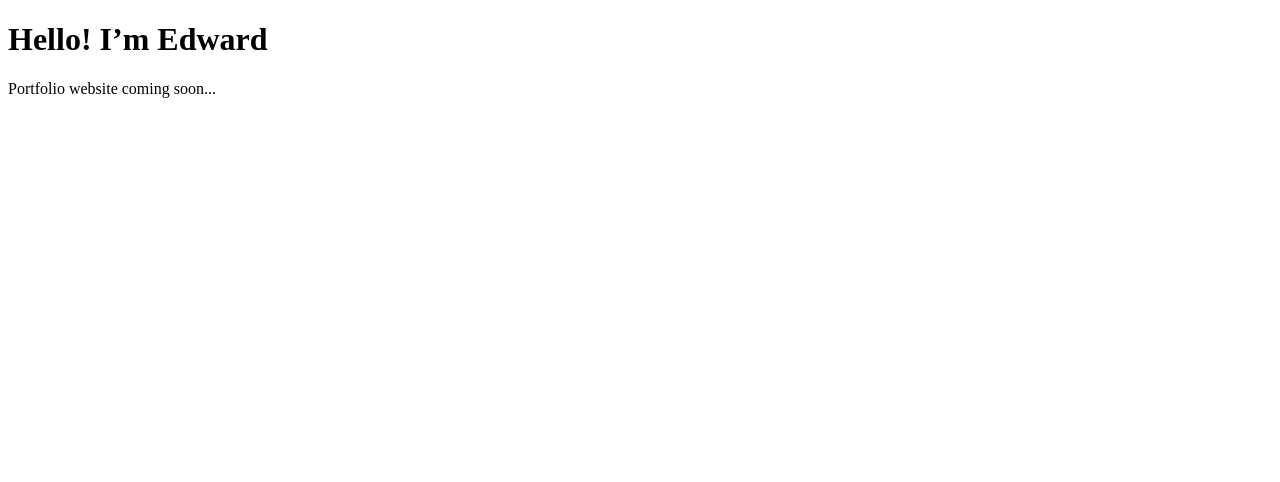
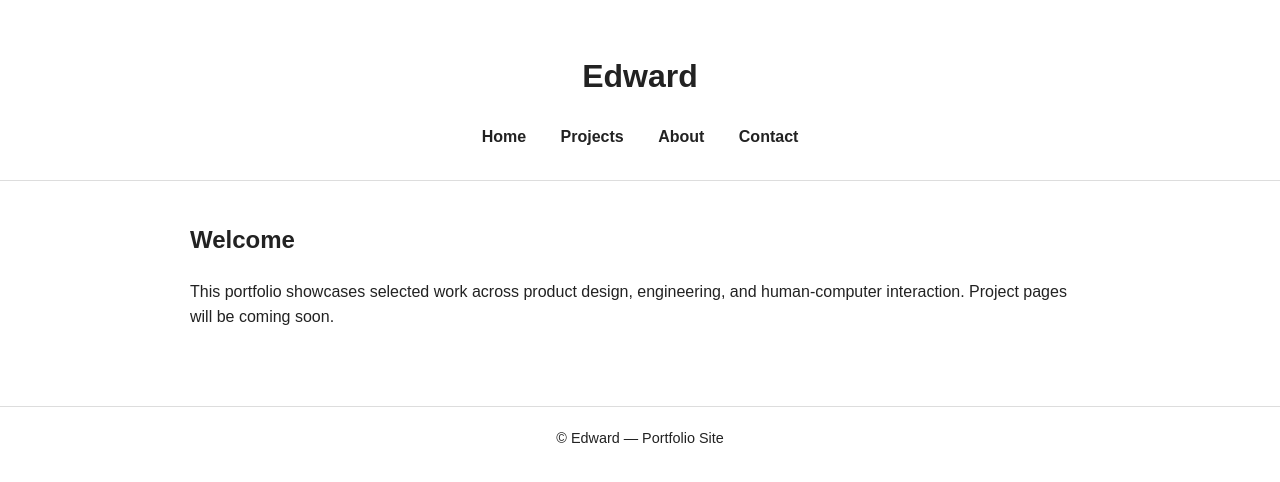
Before and after one commit to ETT3/ETT3.github.io, a plain HTML site: page index.html in a window 1280 px wide. Drawn offline with Linux system fonts and the light colour scheme.

Commit message:
Update index.html

```diff
--- a/index.html
+++ b/index.html
@@ -1,12 +1,62 @@
 <!DOCTYPE html>
 <html lang="en">
 <head>
-    <meta charset="UTF-8">
-    <meta name="viewport" content="width=device-width, initial-scale=1.0">
-    <title>Your Name – Portfolio</title>
+    <meta charset="UTF-8" />
+    <meta name="viewport" content="width=device-width, initial-scale=1.0" />
+    <title>Edward Turney – Portfolio</title>
+    <style>
+        body {
+            font-family: Arial, sans-serif;
+            margin: 0;
+            padding: 0;
+            background: #ffffff;
+            color: #222222;
+            line-height: 1.6;
+        }
+        header {
+            padding: 30px;
+            text-align: center;
+            border-bottom: 1px solid #ddd;
+        }
+        nav a {
+            margin: 0 15px;
+            text-decoration: none;
+            color: #222222;
+            font-weight: bold;
+        }
+        nav a:hover {
+            text-decoration: underline;
+        }
+        .container {
+            max-width: 900px;
+            margin: auto;
+            padding: 20px;
+        }
+        footer {
+            margin-top: 40px;
+            padding: 20px;
+            text-align: center;
+            font-size: 0.9em;
+            border-top: 1px solid #ddd;
+        }
+    </style>
 </head>
 <body>
-    <h1>Hello! I’m Edward</h1>
-    <p>Portfolio website coming soon...</p>
+    <header>
+        <h1>Edward</h1>
+        <nav>
+            <a href="index.html">Home</a>
+            <a href="projects.html">Projects</a>
+            <a href="about.html">About</a>
+            <a href="contact.html">Contact</a>
+        </nav>
+    </header>
+    <div class="container">
+        <h2>Welcome</h2>
+        <p>This portfolio showcases selected work across product design, engineering, and human-computer interaction. Project pages will be coming soon.</p>
+    </div>
+    <footer>
+        © Edward — Portfolio Site
+    </footer>
 </body>
 </html>
```
